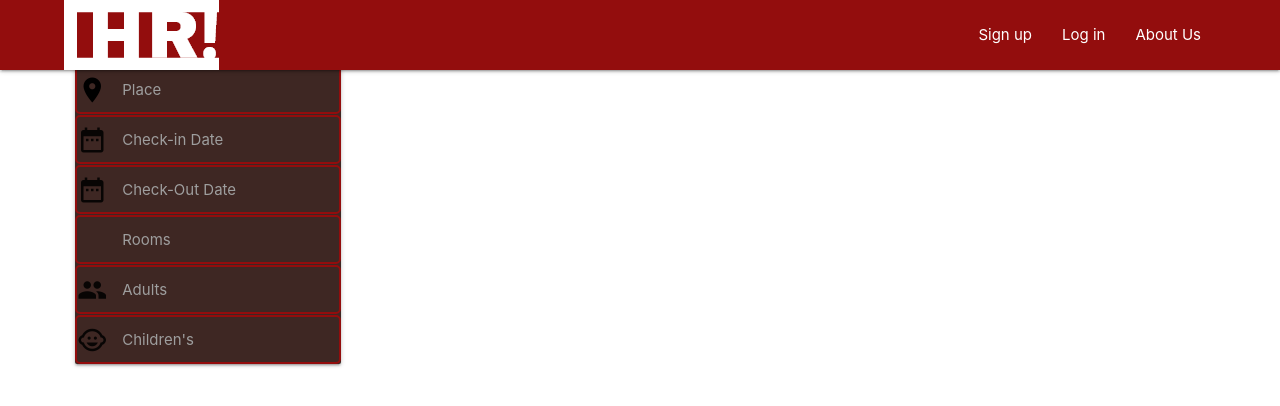
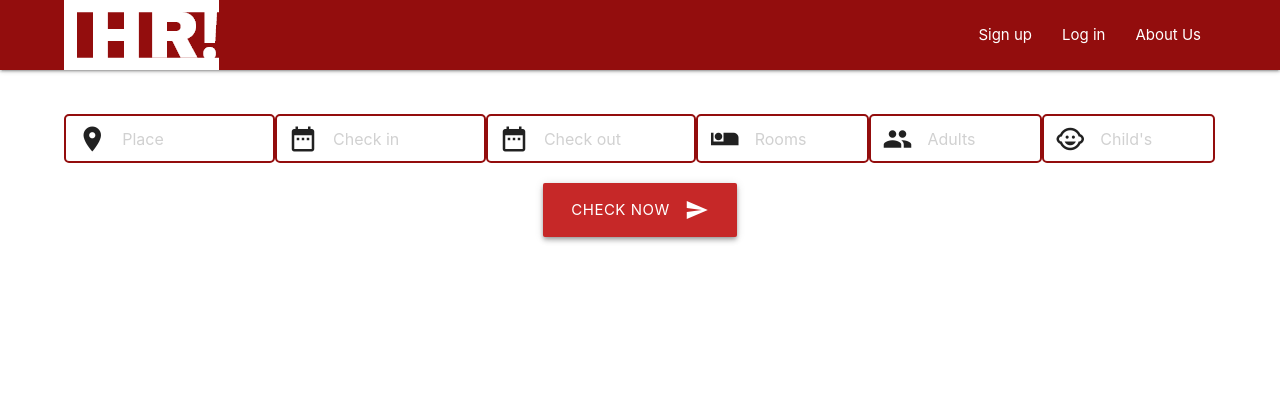
Before and after one commit to RakibCSE/hotel-recsys, a Django app: template templates/hotel_app/search_result.html in a window 1280 px wide. Shown: the top 406 px of the page. Run offline with Django 3.2, Linux system fonts and the light colour scheme; the template is opened without the code that fills it, so the values that code supplies are empty; parts of the project's set-up code (start-up, migrations or seed data) failed here and were passed over; some libraries are stand-ins or nearby versions; some web fonts are replaced.

Commit message:
search result view designed

```diff
--- a/templates/hotel_app/search_result.html
+++ b/templates/hotel_app/search_result.html
@@ -8,87 +8,84 @@
 
 
 {% block content %}
-    <div class="container">
-        <div class="row top-row">
-            <div class="col l3 m12 s12">
+    <div class="container top-row">
+        <div class="card-panel search-box z-depth-0">
+            <div class="row ">
+                <form class="col s12 m10 l12 push-s1 push-m2" method="get" action="{% url "hotel:index" %}">
                     <div class="row">
-                    <div class="col l12 s12 m6">
-                        <div class="card-panel brown darken-4">
-                            <div class="input-field black-text">
+                        <div class="input-field col s10 m10 l3 large3">
                             <i class="material-icons prefix">place</i>
-                                <input id="place_field" type="text" name="place" class="validate"
-                                       required="required">
-                                <label for="place_field">Place</label>
+                            <input placeholder="Place" type="text" name="place" class="validate" required>
                         </div>
-                            <div class="input-field">
+                        <div class="input-field col s10 m5 l3 large3">
                             <i class="material-icons prefix">date_range</i>
-                                <input id="checkin_field" type="text" name="check_in_date" class="datepicker">
-                                <label for="checkin_field">Check-in Date</label>
+                            <input placeholder="Check in" type="text" name="check_in_date" class="datepicker">
                         </div>
-                            <div class="input-field">
+                        <div class="input-field col s10 m5 l3 large3">
                             <i class="material-icons prefix">date_range</i>
-                                <input id="checkout_field" type="text" name="check_out_date" class="datepicker">
-                                <label for="checkout_field">Check-Out Date</label>
+                            <input placeholder="Check out" type="text" name="check_out_date" class="datepicker">
                         </div>
-                            <div class="input-field">
-                                <i class="material-icons prefix fa fa-bed"></i>
-                                <input id="room_field" type="text" name="room" class="validate">
-                                <label for="room_field">Rooms</label>
+                        <div class="input-field col s10 m10 l1 large1">
+                            <i class="material-icons prefix">airline_seat_individual_suite</i>
+                            <input placeholder="Rooms" type="text" name="room" class="validate">
                         </div>
 
-                            <div class="input-field">
+                        <div class="input-field col s10 m5 l1 large1">
                             <i class="material-icons prefix">people</i>
-                                <input id="adult_field" type="text" name="adult" class="validate">
-                                <label for="adult_field">Adults</label>
+                            <input placeholder="Adults" type="text" name="adult" class="validate">
                         </div>
 
-                            <div class="input-field">
+                        <div class="input-field col s10 m5 l1 large1">
                             <i class="material-icons prefix">child_care</i>
-                                <input id="child_field" type="text" name="children" class="validate">
-                                <label for="child_field">Children's</label>
+                            <input placeholder="Child's" type="text" name="children" class="validate">
                         </div>
                     </div>
+                    <div class="row center">
+                        <div class="col s10 m5 l12 push-m3 search-button">
+                            <button class="btn btn-large waves-effect red darken-3 z-depth-2" type="submit">
+                                Check Now <i class="material-icons right">send</i></button>
                         </div>
                     </div>
+                </form>
             </div>
-            <div class="col l7 m12 s12">
+        </div>
+
+        <div class="top-row">
             {% for hotel in hotels_data %}
-                    <div class="row pxc z-depth-1-half">
-                        <div class="col l12 m10 s12">
-                            <div class="col l6 m6 s12">
+                <div class="card-panel z-depth-5">
+                    <div class="row">
+                        <div class="col l5 m5 s12 hotel-detail-col">
                             <img class="responsive-img" src="{{ hotel.thumb_urls_as_list.3 }}"
                                  alt="{{ hotel.hotel_name }}"/>
                         </div>
-                            <div class="col l6 m6 s12">
+                        <div class="col l7 m7 s12">
                             <div class="row">
                                 <div class="col l12 m12 s12">
                                     <a href="{% url "hotel:hotel_view" hotel.id %}"
-                                           class="hotel_name">{{ hotel.hotel_name }}</a>
-                                        <br>
+                                       class="hotel_name">{{ hotel.hotel_name }}
+                                    </a>
                                     <div class="deep-purple-text lighten-5">
                                         {{ hotel.address }}, {{ hotel.district }}
                                     </div>
-                                    </div>
-                                </div>
-                                <div class="row">
-                                    <div class="col l12 m12 s12">
                                     <div>
                                         <span class="stars-container stars-{{ hotel.star_as_integer }}">★★★★★</span>
                                         <span style="color:#000080;font-weight:700;">{{ hotel.star_rating }}</span>
                                     </div>
                                 </div>
-                                    <br>
-                                    <br>
-                                    <br>
-                                    <div class="col l6 m12 s12">
-                                        {{ hotel.review_badge }}
-                                        <br>
+                            </div>
+                            <div class="blank"></div>
+                            <div class="row">
+                                <div class="col l6 m6 s6">
+                                    <div>
+                                        <strong>{{ hotel.review_badge }}</strong>
+                                    </div>
+                                    <div class="black-text darken-4">
                                         Breakfast Included
                                     </div>
-                                    <div class="col l3">
+                                </div>
+                                <div class="col l6 m6 s6">
                                     <div class="right purple-text hotel-price">{{ hotel.format_price }}</div>
                                 </div>
-                                    <div class="col l3"></div>
                             </div>
                         </div>
                     </div>
@@ -106,16 +103,15 @@
                 </div>
                 <div class="right">
                     {% if hotels_data.has_next %}
-                            <a class="waves-effect btn red darken-3"
+                        <button class="waves-effect btn red darken-3">
+                            <a class="white-text"
                                href="?{% url_replace request 'page' hotels_data.next_page_number %}">
-                                Next page <i class="material-icons">chevron_right</i>
+                                Next page <i class="material-icons prefix">chevron_right</i>
                             </a>
+                        </button>
                     {% endif %}
                 </div>
             {% endif %}
-
-            </div>
-            <div class="col l2 m12 s12"></div>
         </div>
     </div>
 {% endblock %}
```
Lines whose indentation alone changed are shown as unchanged.
